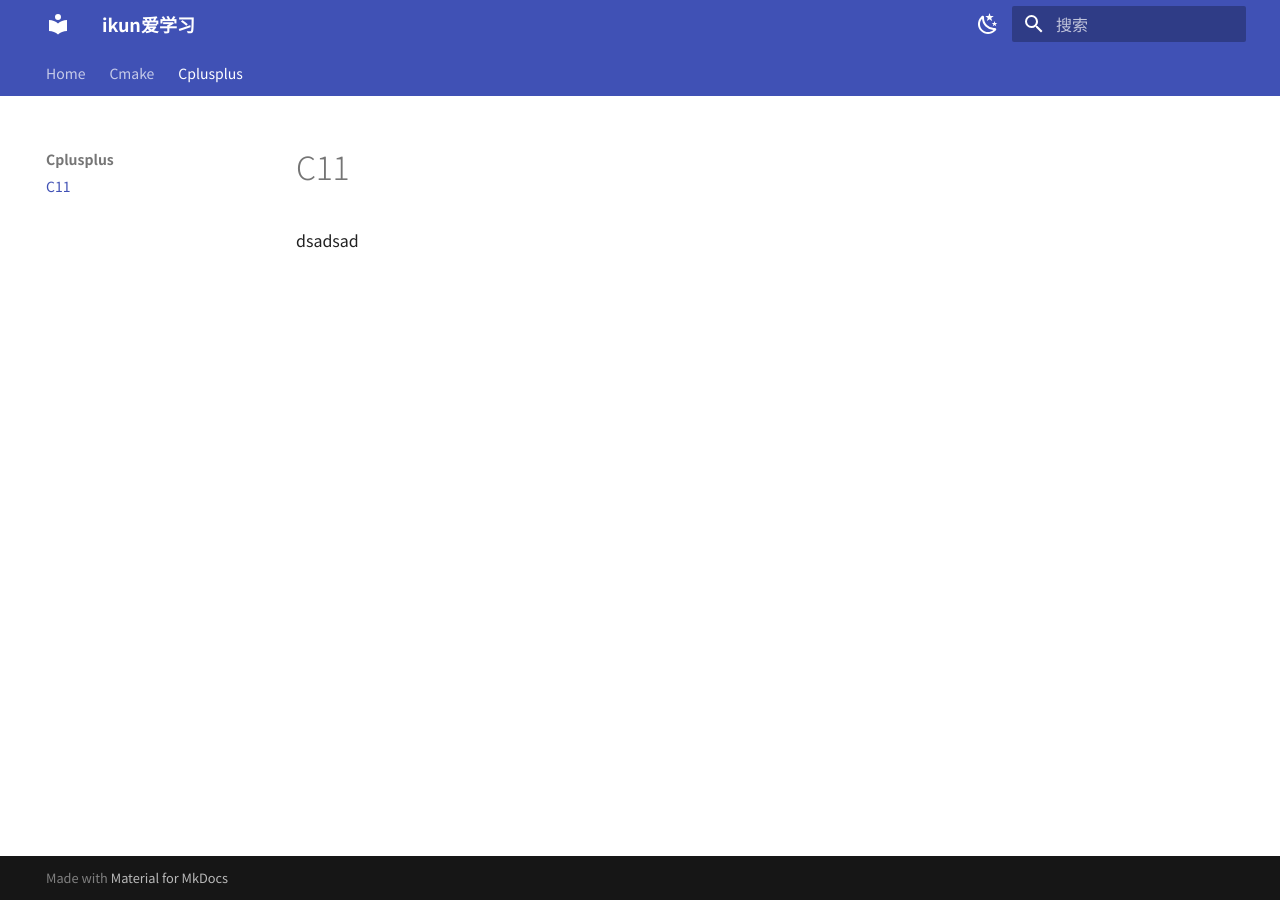
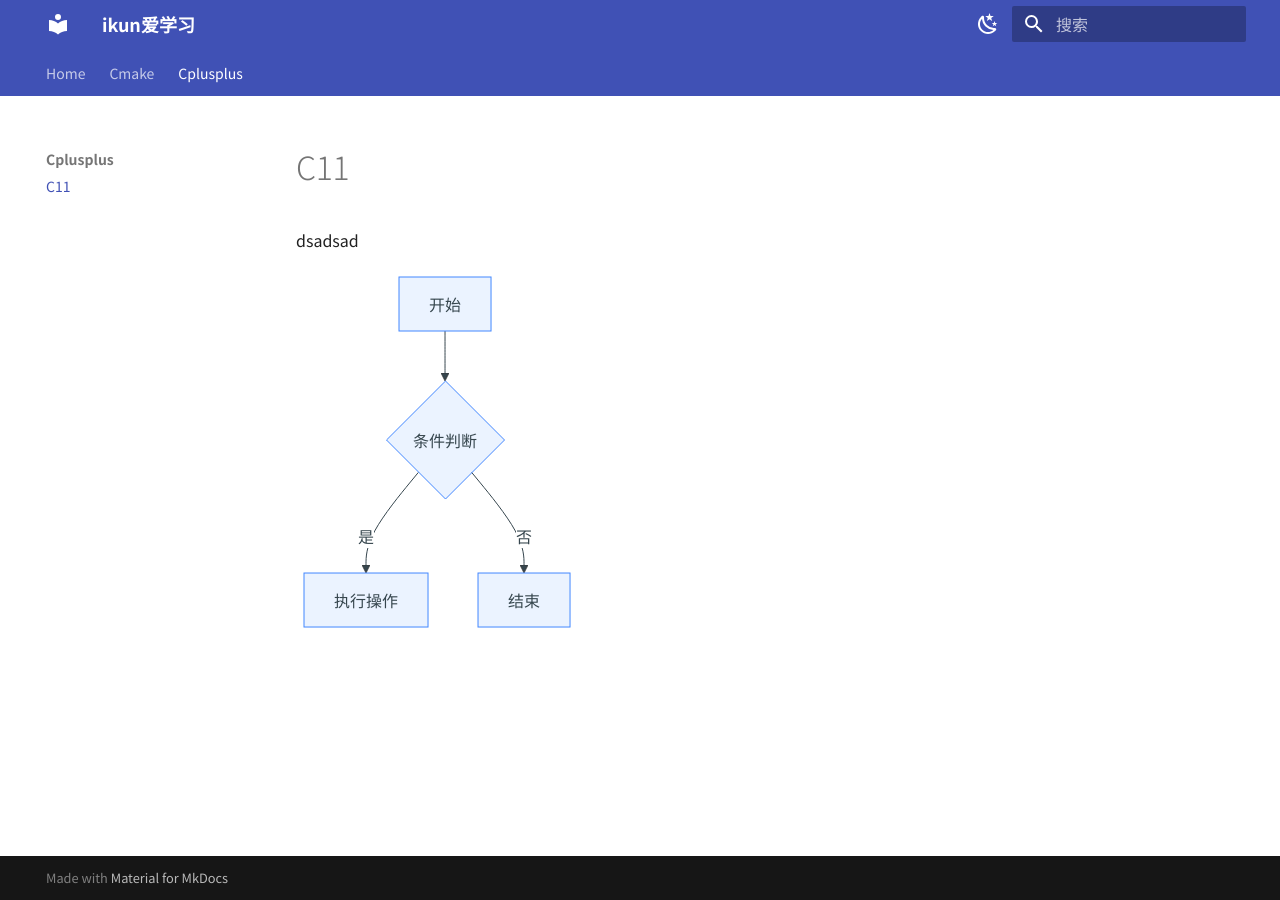
Before and after one commit to SuperIkunFan/SuperIkunFan.github.io, an MkDocs documentation site: the page built from docs/cplusplus/c11.md, in a window 1280 px wide. Built offline with MkDocs 1.6.1 and Material for MkDocs 9.7.7, drawn with Linux system fonts in a browser that asks for light colours.

Commit message:
增加对mermaid流程图的支持

````diff
--- a/docs/cplusplus/c11.md
+++ b/docs/cplusplus/c11.md
@@ -1 +1,7 @@
 dsadsad
+```mermaid
+graph TD
+    A[开始] --> B{条件判断}
+    B -->|是| C[执行操作]
+    B -->|否| D[结束]
+```
--- a/mkdocs.yml
+++ b/mkdocs.yml
@@ -5,7 +5,7 @@ theme:
   palette: #调色板
     - scheme: default
       primary: indigo
-      accent: pink
+      accent: blue
       toggle:
         icon: material/weather-night
         name: 暗色模式
@@ -24,6 +24,8 @@ theme:
   features:
     - navigation.tabs       # 启用顶部标签页
     - navigation.indexes    # 显示章节索引
+    - content.code.annotate # 启动代码标注
+    - content.code.copy     # 启动代码复制
 
 plugins:
   - search
@@ -32,7 +34,12 @@ plugins:
 markdown_extensions:
   - pymdownx.arithmatex:
       generic: true
-
+  - pymdownx.superfences:
+      custom_fences:
+      - name: mermaid
+        class: mermaid
+        format: !!python/name:pymdownx.superfences.fence_code_format
 extra_javascript:
   - https://unpkg.com/mathjax@3/es5/tex-mml-chtml.js
+  - https://cdn.jsdelivr.net/npm/mermaid@10/dist/mermaid.min.js #启动mermaid
 # ---------------------end--------------------------
````
